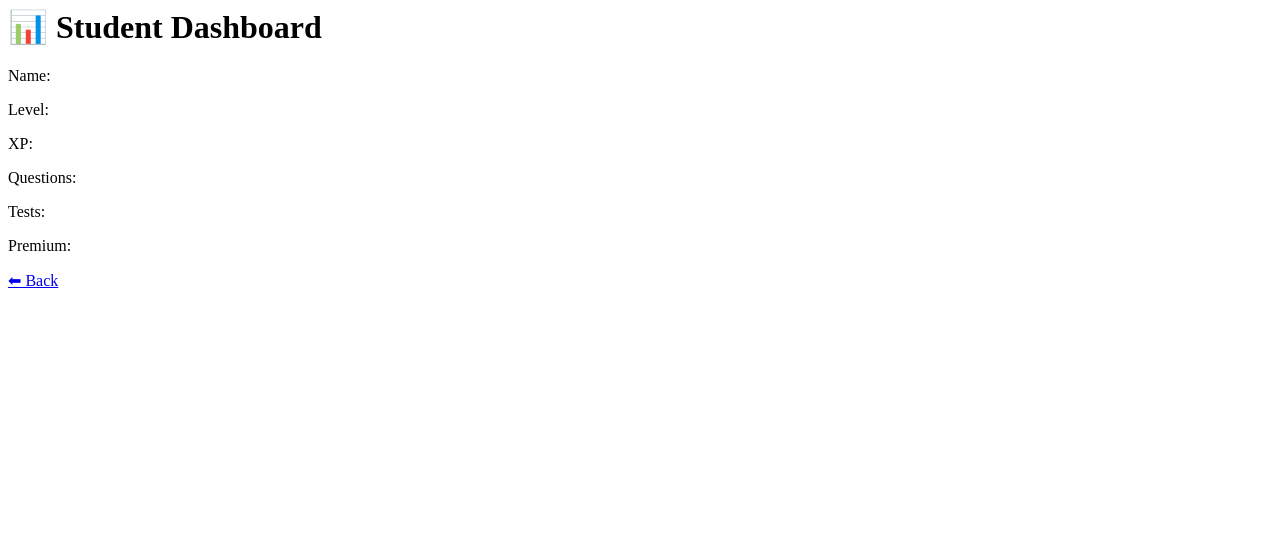
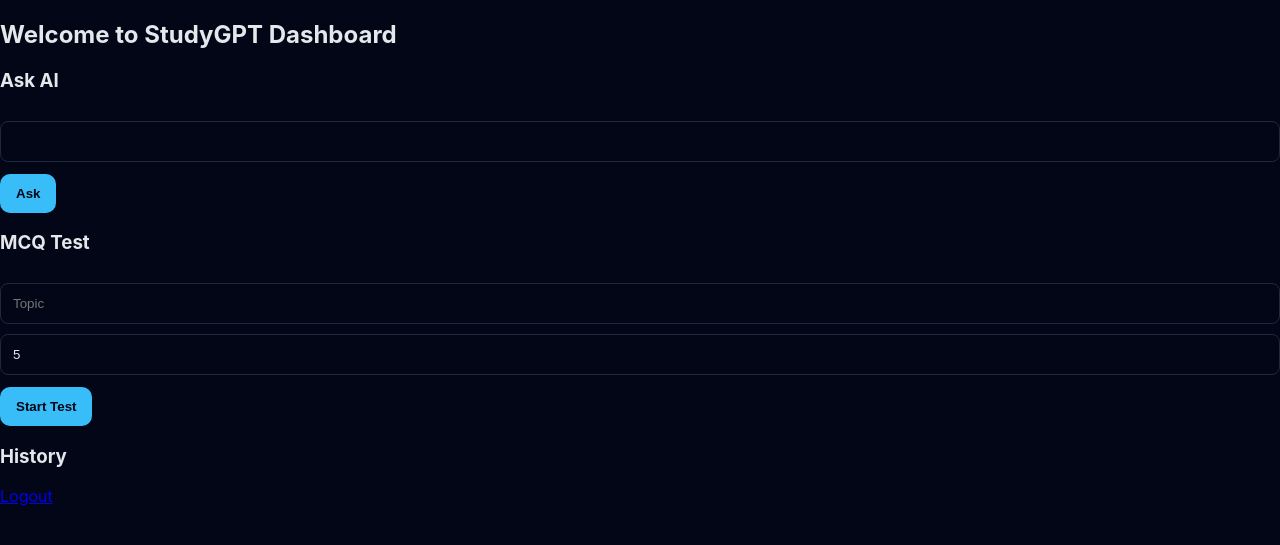
Before and after one commit to Tarunmaker/StudyGPT, a Flask app: page /dashboard in a window 1280 px wide. Shown: the top 545 px of the page. Run offline with Flask 3, Linux system fonts and the light colour scheme; the visitor is signed in with stand-in values (Sample User, id 1).

Commit message:
Update dashboard.html

```diff
--- a/templates/dashboard.html
+++ b/templates/dashboard.html
@@ -1,11 +1,35 @@
-<h1>📊 Student Dashboard</h1>
-<p>Name: <span id="name"></span></p>
-<p>Level: <span id="level"></span></p>
-<p>XP: <span id="xp"></span></p>
-<p>Questions: <span id="questions"></span></p>
-<p>Tests: <span id="tests"></span></p>
-<p>Premium: <span id="premium"></span></p>
+<!DOCTYPE html>
+<html>
+<head>
+<link rel="stylesheet" href="/static/style.css">
+<script src="/static/script.js"></script>
+</head>
+<body>
 
-<a href="/">⬅ Back</a>
+<h2>Welcome to StudyGPT Dashboard</h2>
 
-<script src="/static/dashboard.js"></script>
+<section>
+<h3>Ask AI</h3>
+<input id="question">
+<button onclick="askAI()">Ask</button>
+<div id="answer"></div>
+</section>
+
+<section>
+<h3>MCQ Test</h3>
+<input id="topic" placeholder="Topic">
+<input id="count" type="number" value="5">
+<button onclick="startTest()">Start Test</button>
+<div id="test"></div>
+</section>
+
+<section>
+<h3>History</h3>
+{% for h in history %}
+<p>{{h.score}} / {{h.total}} → {{h.percent}}%</p>
+{% endfor %}
+</section>
+
+<a href="/logout">Logout</a>
+</body>
+</html>
```
